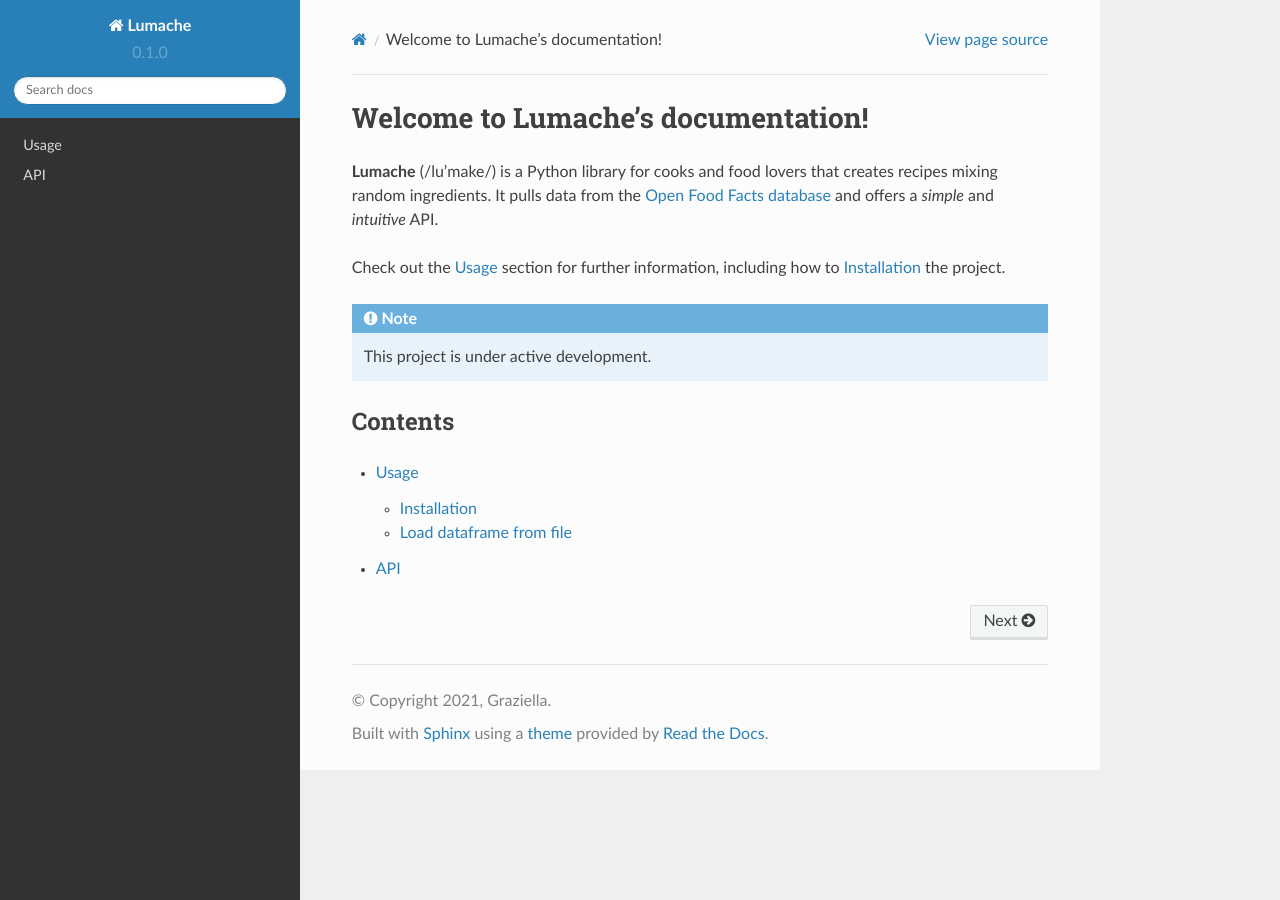
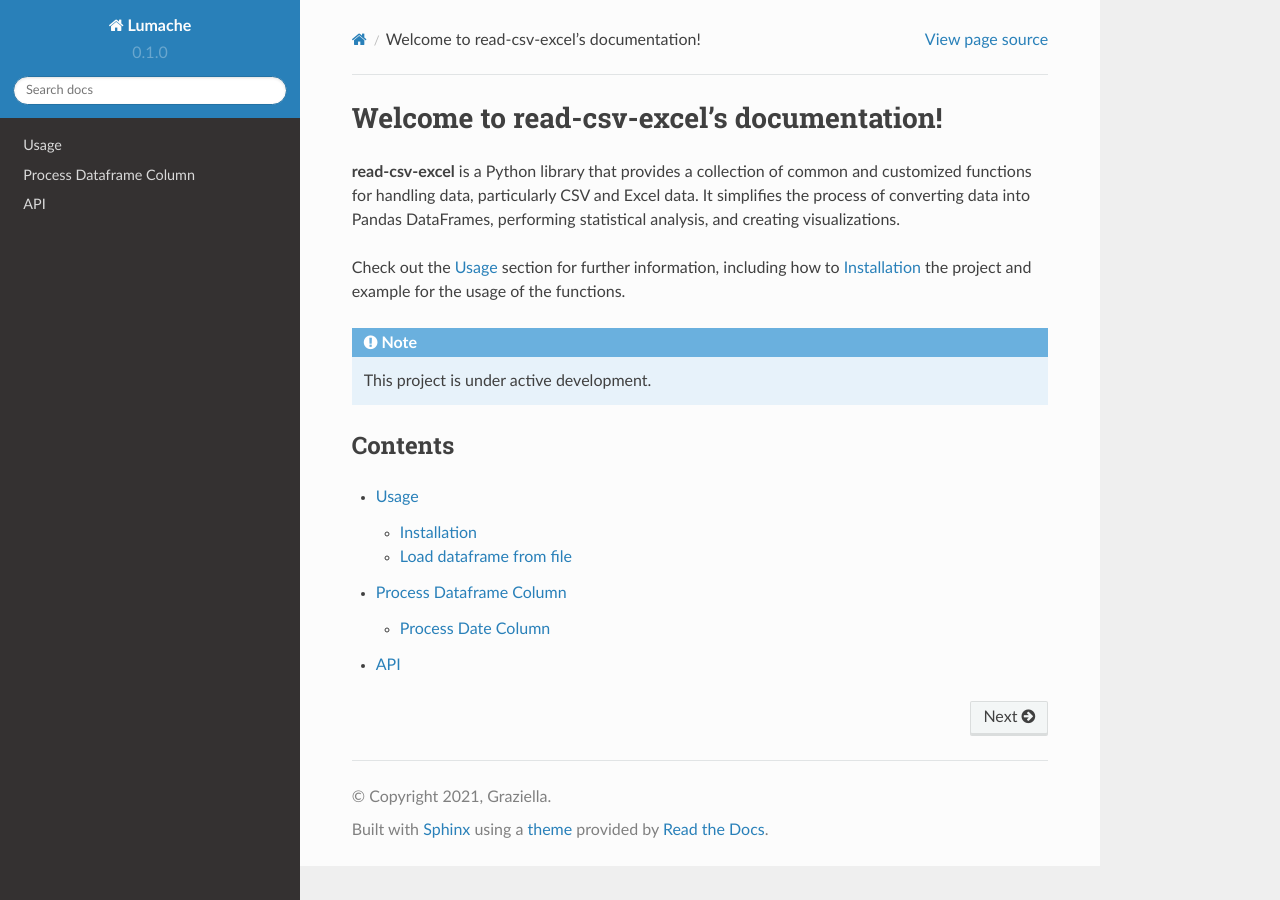
Before and after one commit to cheerzhang/read_doc_1, a Sphinx documentation site: the page built from docs/source/index.rst, in a window 1280 px wide. Built offline with Sphinx 7.4.7 and the Read the Docs theme 2.0.0, drawn with Linux system fonts in a browser that asks for light colours.

Commit message:
Update index.rst
add index

```diff
--- a/docs/source/index.rst
+++ b/docs/source/index.rst
@@ -1,13 +1,10 @@
-Welcome to Lumache's documentation!
+Welcome to read-csv-excel's documentation!
 ===================================
 
-**Lumache** (/lu'make/) is a Python library for cooks and food lovers
-that creates recipes mixing random ingredients.
-It pulls data from the `Open Food Facts database <https://world.openfoodfacts.org/>`_
-and offers a *simple* and *intuitive* API.
+**read-csv-excel** is a Python library that provides a collection of common and customized functions for handling data, particularly CSV and Excel data. It simplifies the process of converting data into Pandas DataFrames, performing statistical analysis, and creating visualizations.
 
 Check out the :doc:`usage` section for further information, including
-how to :ref:`installation` the project.
+how to :ref:`installation` the project and example for the usage of the functions.
 
 .. note::
 
@@ -19,4 +16,5 @@
 .. toctree::
 
    usage
+   process_dataframe_column
    api
```
